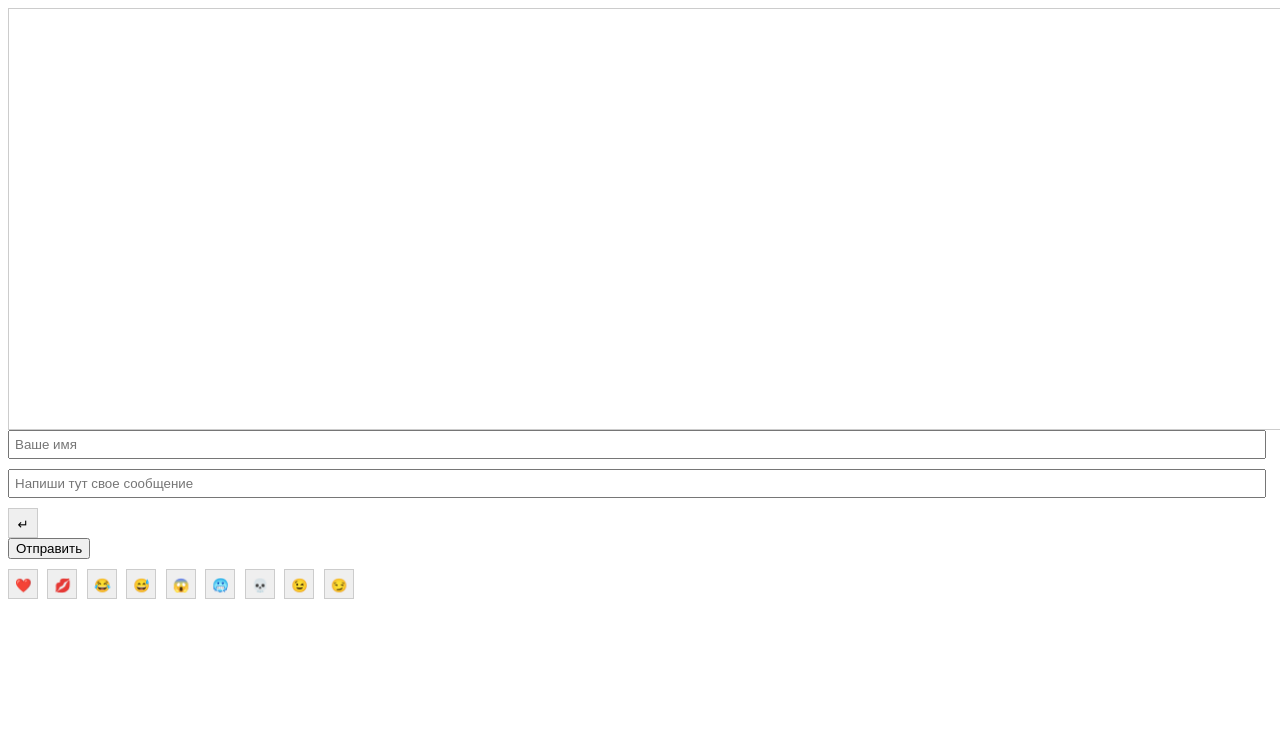
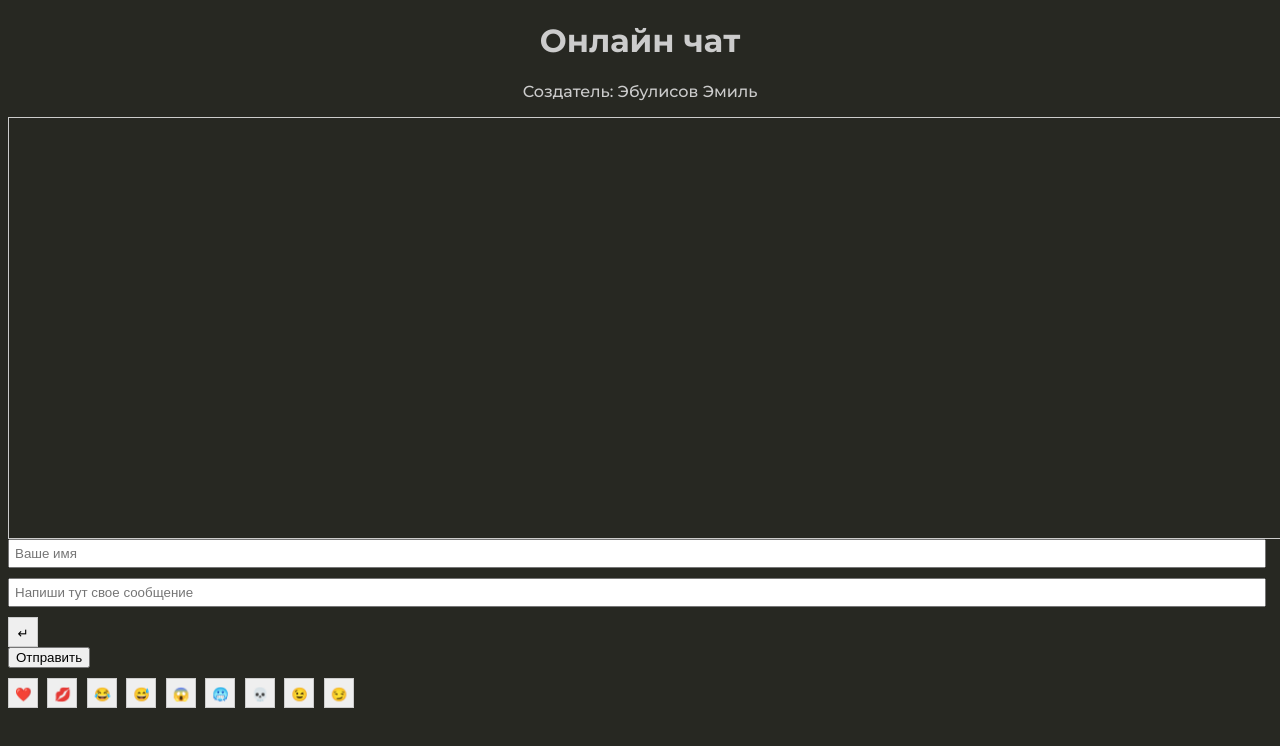
Before and after one commit to EmilEbulisov/online-chat-nodeJs, a website: page public/index.html in a window 1280 px wide. Drawn offline with nearby package versions, Linux system fonts and the light colour scheme; no server answers.

Commit message:
fix styles

```diff
--- a/public/chat.js
+++ b/public/chat.js
@@ -28,8 +28,12 @@ socket.on('message', (data) => {
 
     if (data.nick.toLowerCase() === 'эмиль' || data.nick.toLowerCase() === 'emil') {
         newMessage.style.backgroundColor = 'lightgreen';
-    } else if (['гуля', 'гулч', 'gulya', 'gulch'].includes(data.nick.toLowerCase())) {
+    }
+     else if (['гуля', 'гулч', 'gulya', 'gulch'].includes(data.nick.toLowerCase())) {
         newMessage.style.backgroundColor = 'violet';
+    }
+    else {
+        newMessage.style.backgroundColor = 'white';
     }
 
     const messageContent = document.createElement('div');
--- a/public/index.html
+++ b/public/index.html
@@ -5,8 +5,15 @@
     <meta name="viewport" content="width=device-width, initial-scale=1.0">
     <title>Онлайн чат</title>
 	<link rel="stylesheet" href="style.css">
+    <link rel="preconnect" href="https://fonts.googleapis.com">
+<link rel="preconnect" href="https://fonts.gstatic.com" crossorigin>
+<link href="https://fonts.googleapis.com/css2?family=Montserrat:ital,wght@0,100..900;1,100..900&display=swap" rel="stylesheet">
 </head>
 <body>
+    <div class="h_text">
+        <h1>Онлайн чат</h1>
+        <p>Создатель: Эбулисов Эмиль</p>
+    </div>
     <div id="chat-container"></div>
     <input type="text" id="nick-input" placeholder="Ваше имя" />
     <div class="input-container">
--- a/public/style.css
+++ b/public/style.css
@@ -1,6 +1,7 @@
 
 body {
      font-family: Arial, sans-serif;
+     background-color: #272822;
 }
 #chat-container {
     width: 100%;
@@ -13,6 +14,14 @@ body {
     width: calc(100% - 20px);
     margin-bottom: 10px;
     padding: 5px;
+}
+.h_text {
+font-family: "Montserrat", sans-serif;
+  font-optical-sizing: auto;
+  font-weight: 500;
+  font-style: normal;
+  color: #ccc;
+  text-align: center;
 }
 .message {
     margin-bottom: 5px;
```
